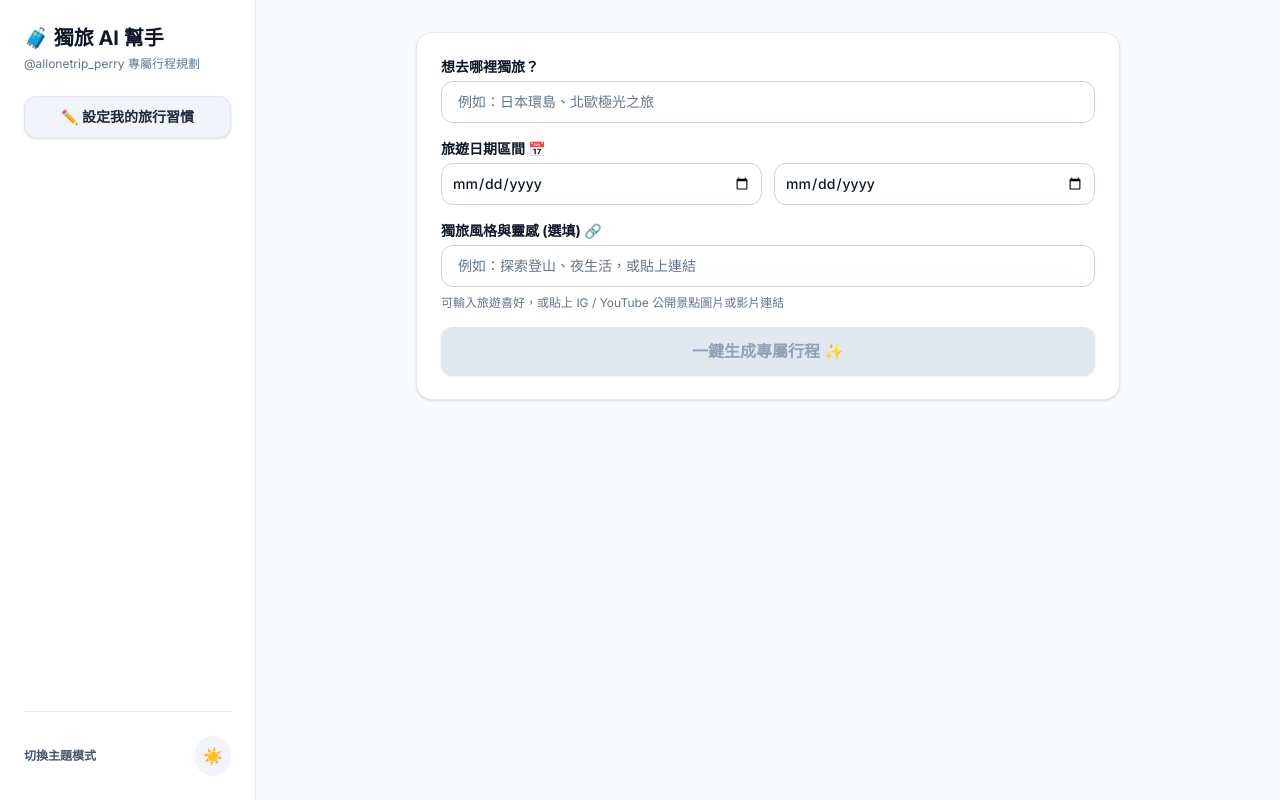
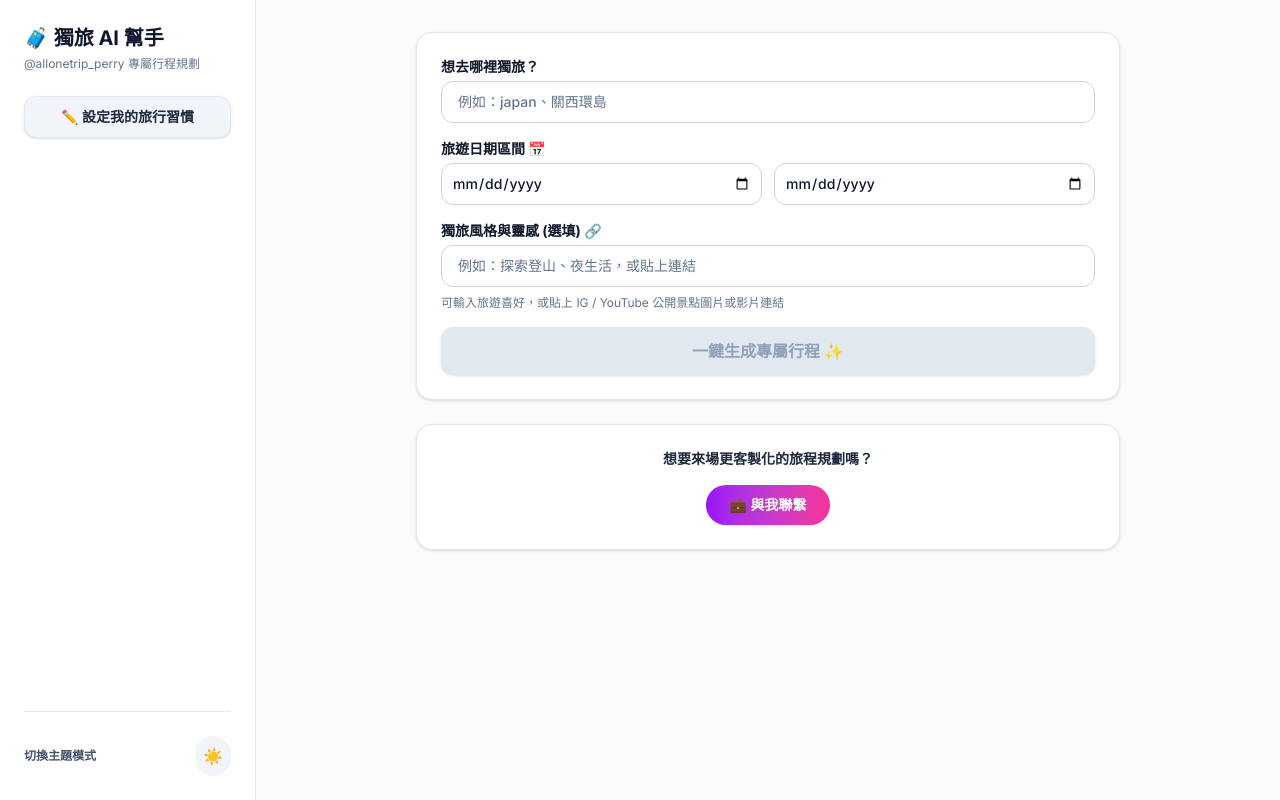
Before and after one commit to PerryChen-creator/allonetrip-ai, a Next.js app: page / in a window 1280 px wide. Built offline with nearby package versions, Linux system fonts and the light colour scheme.

Commit message:
fix: restore missing contact banner and share button from original design

```diff
--- a/app/page.tsx
+++ b/app/page.tsx
@@ -240,7 +240,7 @@ export default function Home() {
               </label>
               <input
                 type="text"
-                placeholder="例如：日本環島、北歐極光之旅"
+                placeholder="例如：japan、關西環島"
                 value={destination}
                 onChange={(e) => setDestination(e.target.value)}
                 className="w-full px-4 py-2.5 border border-slate-300 dark:border-slate-700 rounded-xl text-slate-900 dark:text-white bg-white dark:bg-slate-800 placeholder:text-slate-500 dark:placeholder:text-slate-400 focus:ring-2 focus:ring-slate-800 outline-none text-sm font-medium transition"
@@ -306,6 +306,14 @@ export default function Home() {
             </button>
           </div>
 
+          {/* 🔴 補回原本被我漏掉的「與我聯繫」客製化橫幅 */}
+          <div className="bg-white dark:bg-slate-900 rounded-2xl shadow-sm border border-slate-200 dark:border-slate-800 p-6 flex flex-col items-center justify-center space-y-4">
+            <p className="text-sm font-bold text-slate-800 dark:text-slate-200">想要來場更客製化的旅程規劃嗎？</p>
+            <button className="px-6 py-2.5 bg-gradient-to-r from-purple-600 to-pink-500 hover:from-purple-700 hover:to-pink-600 text-white text-sm font-bold rounded-full shadow transition transform hover:scale-105">
+              💼 與我聯繫
+            </button>
+          </div>
+
           {/* 對話區塊 */}
           {(messages.length > 0 || loading) && (
             <div className="bg-white dark:bg-slate-900 rounded-2xl shadow-sm border border-slate-200 dark:border-slate-800 p-6 space-y-4">
@@ -313,6 +321,11 @@ export default function Home() {
                 <span className="font-bold text-slate-900 dark:text-slate-100 flex items-center gap-2">
                   📍 專屬獨旅行程對話
                 </span>
+
+                {/* 🔴 補回原本被我漏掉的「🔗 分享行程」按鈕 */}
+                <button className="text-sm font-bold text-blue-600 dark:text-blue-400 hover:text-blue-700 dark:hover:text-blue-300 transition flex items-center gap-1">
+                  🔗 分享行程
+                </button>
               </div>
 
               <div className="space-y-4">
```
